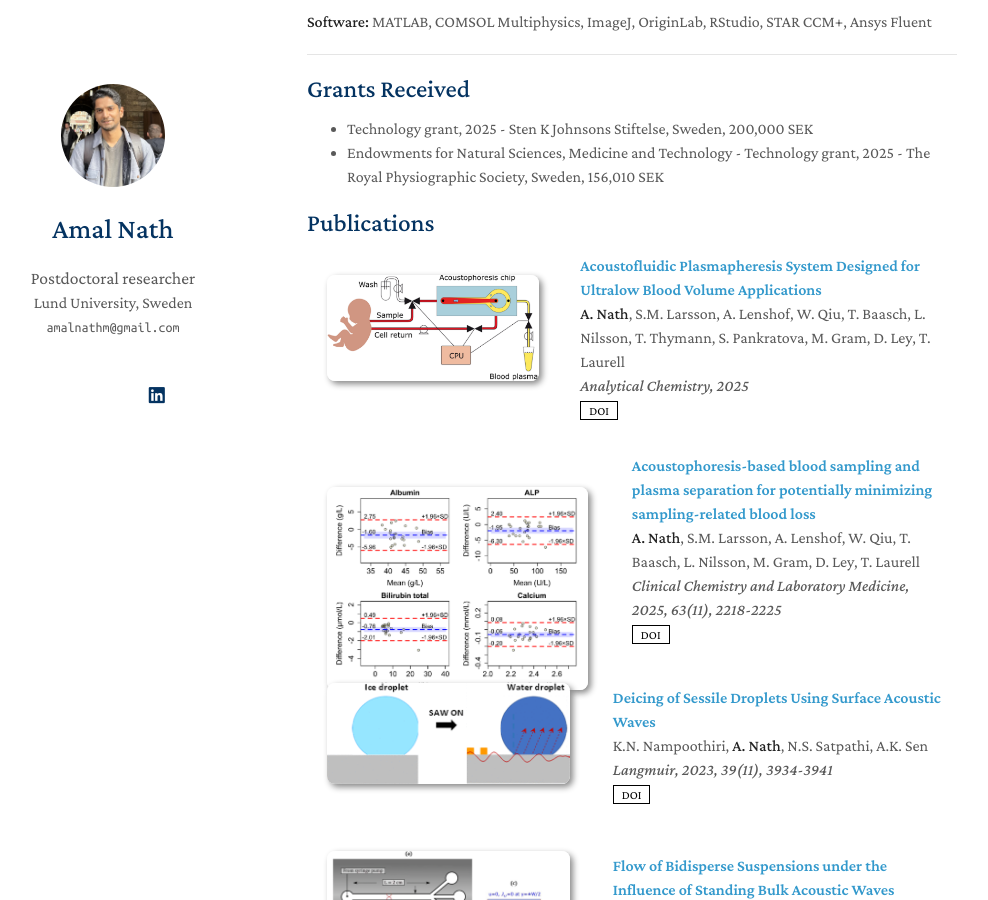
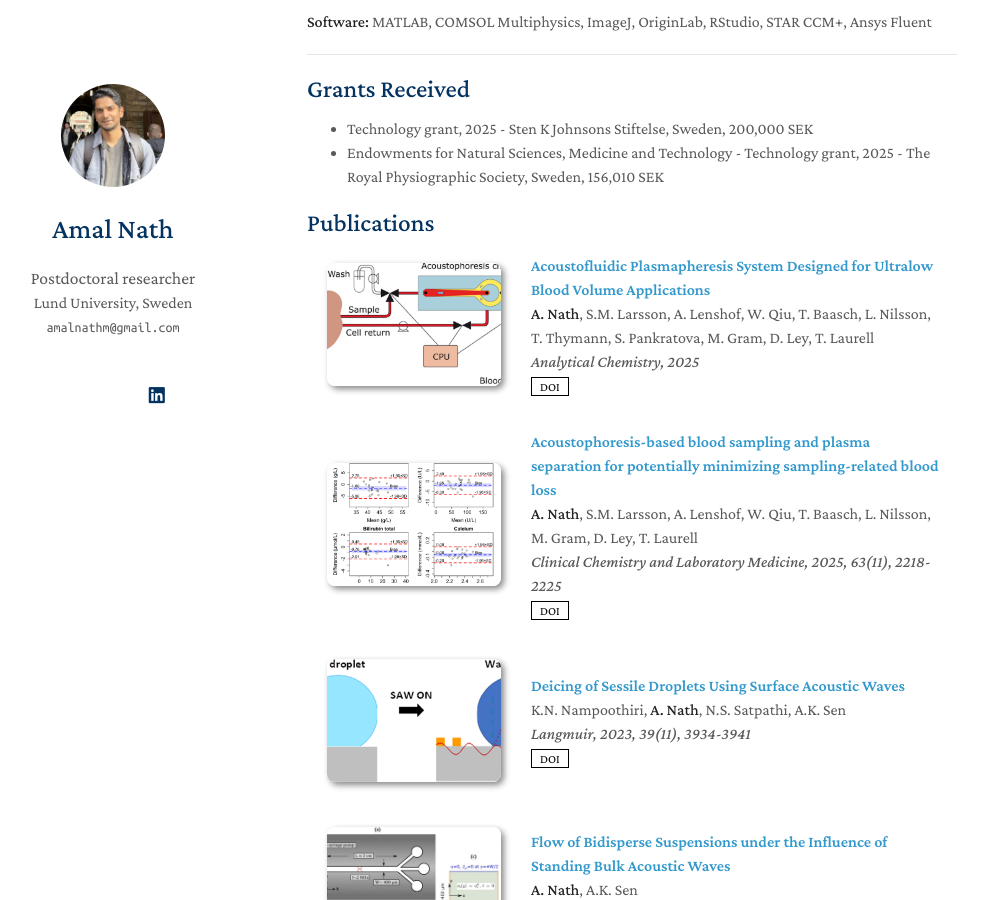
Before and after one commit to amal-nath-01/amal-nath-01-github.io, a Jekyll site: the page built from index.md, in a window 1280 px wide and 900 px high, scrolled down 1022 px. Shown: the whole window, without its empty margins (163-1151 px from the left). Built offline with Jekyll 4.4.1, drawn with Linux system fonts in a browser that asks for light colours; a style sheet for code colours, icons or effects is not loaded; our own code applies the rules of GitHub Pages for plain Markdown files.

Commit message:
Update publications.md

```diff
--- a/_includes/publications.md
+++ b/_includes/publications.md
@@ -9,7 +9,7 @@
 <div class="pub-row">
   <div class="col-sm-3 abbr" style="position: relative;padding-right: 15px;padding-left: 15px;">
     {% if link.image %}
-    <img src="{{ link.image }}" class="teaser img-fluid z-depth-1" style="width: 95%; height: auto;">
+    <img src="{{ link.image }}" class="teaser img-fluid z-depth-1" style="width=150;height=40%">
     {% if link.conference_short %}
     <abbr class="badge">{{ link.conference_short }}</abbr>
     {% endif %}
```
